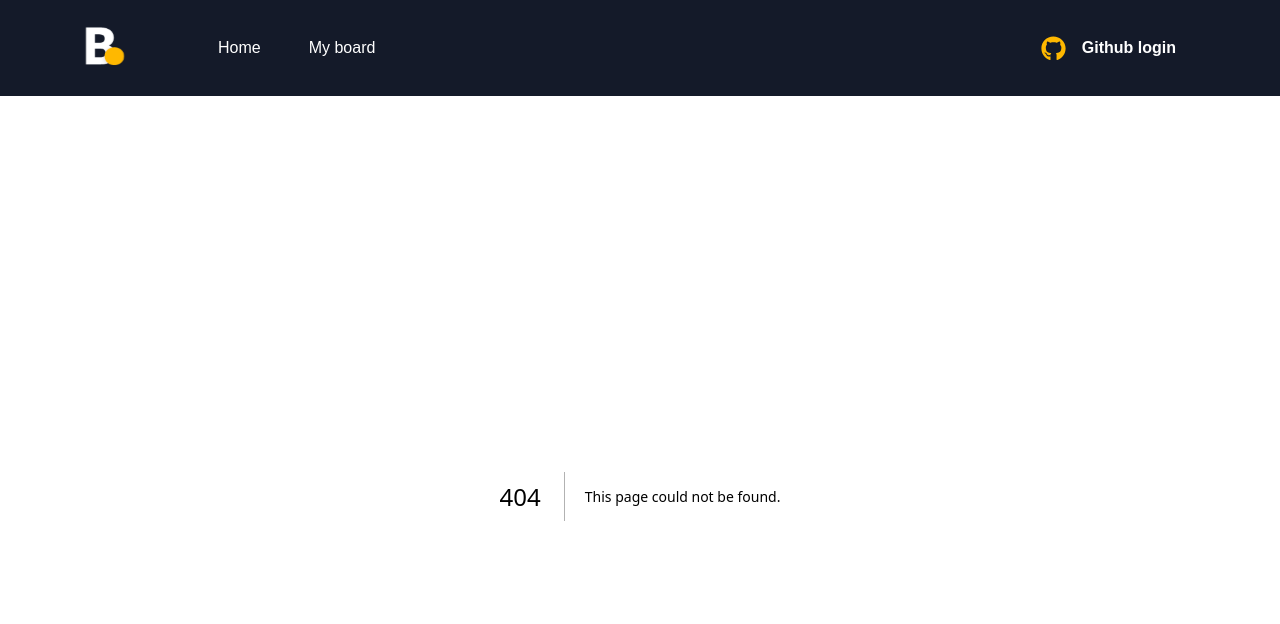
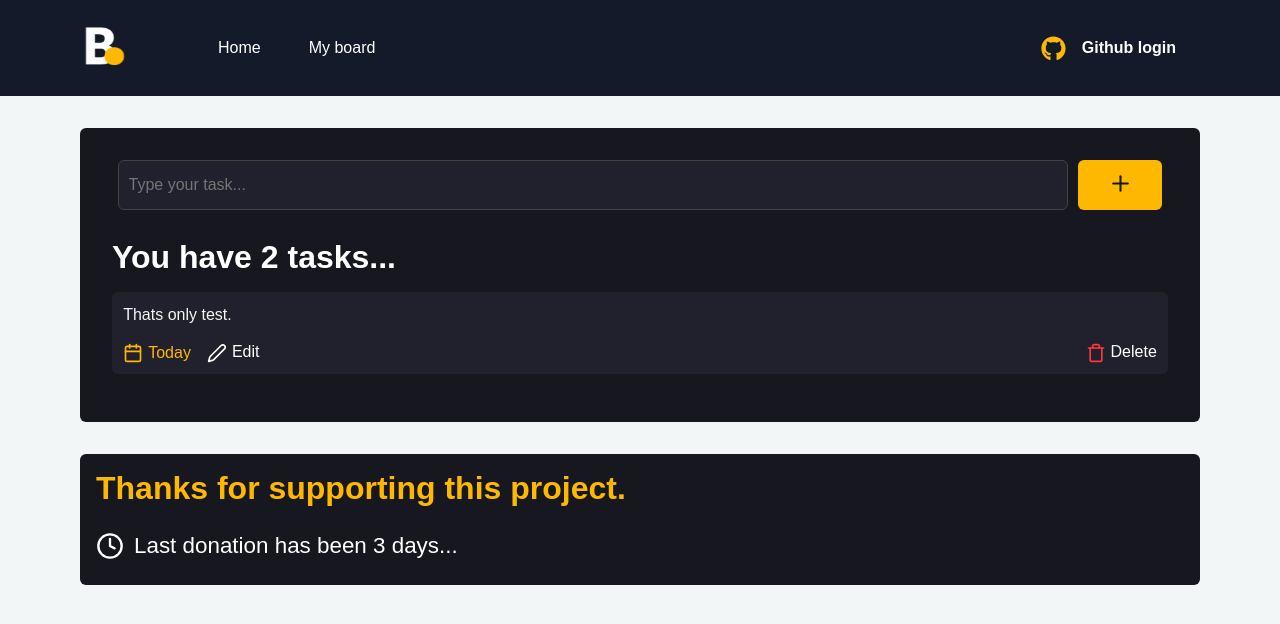
Before and after one commit to pablocavalcanteh/todo-board-nextjs, a Next.js app: page /board in a window 1280 px wide. Before the commit this address had no page. Shown: the top 624 px of the page. Built offline with nearby package versions, Linux system fonts and the light colour scheme.

Commit message:
Board screen.

```diff
--- /dev/null
+++ b/src/pages/board/index.tsx
@@ -0,0 +1,53 @@
+import Head from "next/head";
+import styles from "./styles.module.scss";
+
+import { FiPlus, FiCalendar, FiEdit2, FiTrash, FiClock } from "react-icons/fi";
+
+export default function Board() {
+  return (
+    <>
+      <Head>
+        <title>My tasks</title>
+      </Head>
+      <main className={styles.container}>
+        <form>
+          <input type="text" placeholder="Type your task..." />
+          <button type="submit">
+            <FiPlus size={25} color="#17181f" />
+          </button>
+        </form>
+        <h1>You have 2 tasks...</h1>
+
+        <section>
+          <article className={styles.taskList}>
+            <p>Thats only test.</p>
+            <div className={styles.actions}>
+              <div>
+                <div>
+                  <FiCalendar size={20} color="#ffb800" />
+                  <time>Today</time>
+                </div>
+                <button>
+                  <FiEdit2 size={20} color="#fff" />
+                  <span>Edit</span>
+                </button>
+              </div>
+              <button>
+                <FiTrash size={20} color="#ff3636" />
+                <span>Delete</span>
+              </button>
+            </div>
+          </article>
+        </section>
+      </main>
+
+      <div className={styles.vipContainer}>
+        <h3>Thanks for supporting this project.</h3>
+        <div>
+          <FiClock size={28} color="#fff" />
+          <time>Last donation has been 3 days...</time>
+        </div>
+      </div>
+    </>
+  );
+}
--- /dev/null
+++ b/src/pages/board/styles.module.scss
@@ -0,0 +1,118 @@
+
+.container {
+    max-width: 1120px;
+    margin: 2rem auto;
+    padding: 2rem;
+    background-color: #17181f;
+    border-radius: 6px;
+
+    form {
+        display: flex;
+        justify-content: center;
+        align-items: center;
+
+        input {
+            width: 90%;
+            height: 50px;
+            background-color: #20212c;
+            border: 1px solid #424242;
+            border-radius: 6px;
+            padding: 3px 10px;
+            color: #fff;
+        }
+
+        button {
+            margin-left: 10px;
+            width: 8%;
+            height: 50px;
+            border: 0;
+            background-color: #ffb800;
+            border-radius: 6px;
+        }
+    }
+
+    h1 {
+        color: #fff;
+        margin-top: 1.8rem;
+    }
+}
+
+.taskList {
+    background-color: #20212c;
+    margin: 1rem 0;
+    padding: 0.7rem;
+    border-radius: 6px;
+
+    p {
+        cursor: pointer;
+        color: #f2f6f6;
+        font-size: 1rem;
+        line-height: 150%;
+    }
+
+    .actions {
+        width: 100%;
+        display: flex;
+        flex-direction: row;
+        justify-content: space-between;
+        margin-top: 1rem;
+
+        div {
+            display: flex;
+            justify-content: center;
+            align-items: center;
+
+            time {
+                color: #ffb800;
+                margin-left: 5px;
+                margin-right: 1rem;
+            }
+        }
+
+
+        button {
+            background: transparent;
+            border: 0;
+            display: flex;
+
+            & + button {
+                margin-left: 10px;
+            }
+
+            span {
+                margin-left: 5px;
+                color: #fff ;
+                cursor: pointer;
+            }
+
+            span:hover {
+                filter: brightness(0.7);
+            }
+        }
+    }
+}
+
+.vipContainer {
+    max-width: 1120px;
+    margin: 1rem auto;
+    padding: 1rem;
+    background-color: #17181f;
+    border-radius: 6px;
+
+    h3 {
+        color: #ffb800;
+        font-size: 2rem;
+    }
+
+    div {
+        margin-top: 1rem;
+        display: flex;
+        align-items: center;
+
+        time {
+            color: #fff;
+            font-size: 1.4rem;
+            padding: 10px;
+        }
+    }
+}
```
